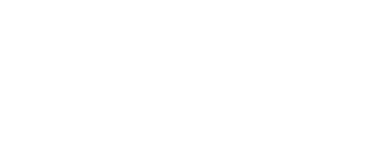
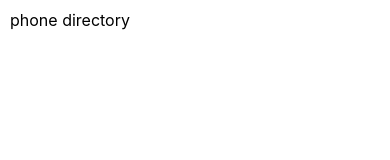
Before and after one commit to koushikkondepati/mini-phone-directory, a React (Create React App) app: page / in a window 390 px wide. Shown: the top 160 px of the page. Built offline with nearby package versions, Linux system fonts and the light colour scheme.

Commit message:
Displayed phone directory

```diff
--- /dev/null
+++ b/src/App.css
@@ -0,0 +1,8 @@
+*{
+    padding: 0px;
+    margin: 0px;
+}
+
+.App{
+    margin: 10px 0px 0px 10px;
+}
--- a/src/App.js
+++ b/src/App.js
@@ -1,9 +1,10 @@
-
+import "./App.css";
+import Header from "./Header"
 
 function App() {
   return (
-    <div >
-
+    <div className="App">
+      <Header/>
     </div>
   );
 }
--- /dev/null
+++ b/src/Header.js
@@ -0,0 +1,11 @@
+import React from 'react'
+
+const Header = function(){
+    return(
+        <div className="headerName">
+            phone directory
+        </div>
+    )
+};
+
+export default Header;
```
